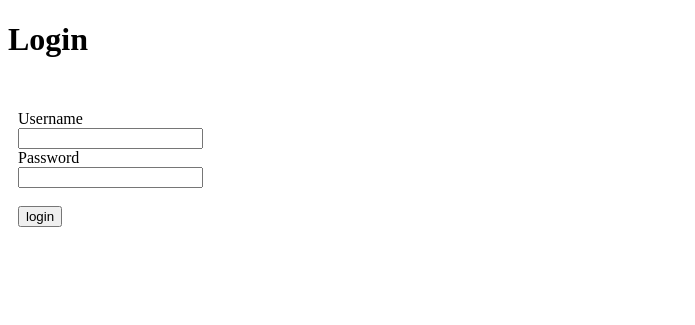
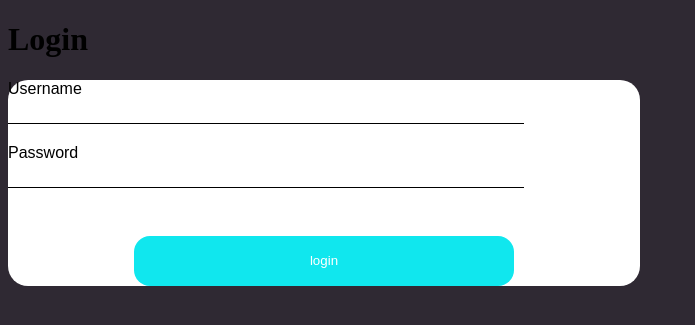
Before and after one commit to busayojee/flaskesp32, a Flask app: page / in a window 1280 px wide. Shown: the top 325 px of the page, without its empty margins (0-695 px from the left). Run offline with Flask 2, Linux system fonts and the light colour scheme.

Commit message:
updated css for login page

```diff
--- a/static/main.css
+++ b/static/main.css
@@ -1,4 +1,120 @@
-.content{
-    margin: 0;
-    padding: 10px;
+body{
+    background-color: rgb(47, 41, 51);
+    overflow: hidden;
+
 }
+
+.li{
+    text-align: left;
+    padding-left: 10%;
+    padding-top:25px ;
+    color: #A9A9A9;
+}
+
+.box{
+    display: flex;
+    align-items: center;
+    justify-content: center;
+    position: absolute;
+    top: 50%;
+    left: 50%;
+    transform: translate(-50%,-50%);
+    width:50%;
+    height: 50%;
+    margin:auto ;
+    background:rgb(73, 58, 105) ;
+    padding: 40px;
+    border: none;
+    text-align: center;
+
+   }
+
+.container{
+    background: white;
+    border-radius: 20px;
+    width: 50%;
+    height: 80%;
+    font-family: 'Quicksand', sans-serif;
+}
+
+.box h1{
+    box-sizing: border-box;
+    margin: auto;
+    text-align: center;
+    text-transform: uppercase;
+    font-weight: 500;
+    padding: 30px 0;
+    background-color: rgb(241, 236, 236);
+    border-radius: 20px 20px 0 0;
+    border-bottom: none;
+   }
+
+   .container input[type="text"], input[type="password"] {
+    border: none;
+    border-bottom: 1px solid black;
+    width: 80%;
+    padding: 0 5px;
+    height: 25px;
+    outline: none;
+    background:none;
+    margin-bottom: 20px;
+    transition: 0.25s;
+}
+.container input[type="text"]:focus, input[type="password"]:focus{
+    margin-top: 15px;
+}
+.li i{
+    color: #818589;
+}
+
+.container input[type="submit"]{
+    border: 0;
+    background-color: #10e7ee;
+    display: block;
+    margin: 10px auto 30px ;
+    text-align: center;
+    padding: 14px 10px;
+    width: 60%;
+    height: 50px;
+    outline: none;
+    border-radius: 16px;
+    cursor: pointer;
+    transition: 0.25s;
+    color: white;
+}
+.container input[type="submit"]:hover{
+    width: 70%;
+    height: 55px;
+    font-size: large;
+}
+
+.button{
+    border: none;
+    color: white;
+    cursor: pointer;
+    background: none;
+    font-weight: bolder;
+    float: right;
+    padding: 15px 20px;
+}
+#info{
+    text-transform: uppercase;
+    font-weight: bold;
+    font-family: 'Oswald', sans-serif;
+}
+
+.notify{
+    position:relative;
+    top:0px;
+    box-sizing:border-box;
+    color:white;
+    text-align:center;
+    background:rgba(231, 19, 19, 0.788);
+   overflow-y:hidden;
+	max-height: 300px; /* approximate max height */
+    width: 100%;
+	transition-property: all;
+	transition-duration: 1s;
+	transition-timing-function: cubic-bezier(0, 1, 0.5, 1);
+
+  }
```
